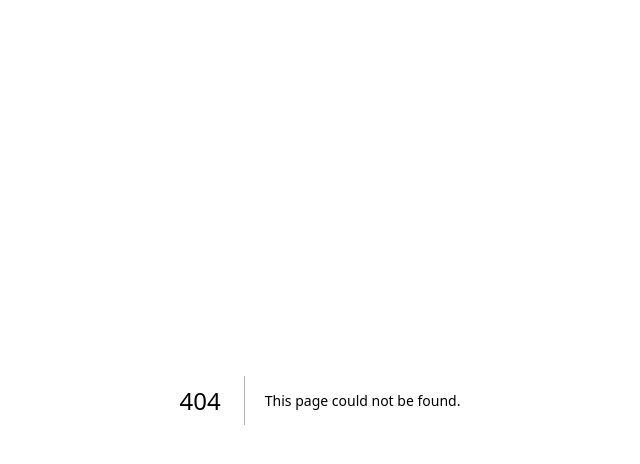
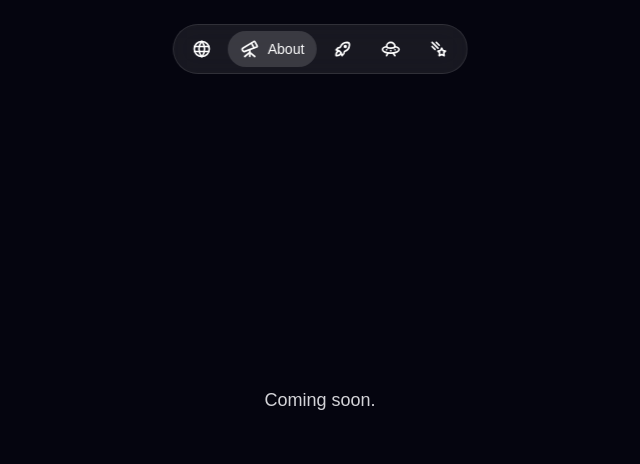
Before and after one commit to swapnil-dhanke/swapnildhanke.com, a Next.js app: page /about in a window 1280 px wide. Before the commit this address had no page. Shown: the top 464 px of the page, without its empty margins (320-960 px from the left). Built offline with nearby package versions, Linux system fonts and the light colour scheme.

Commit message:
Switch nav to @tabler/icons-react, add About page, fix backdrop-filter Safari prefix and compositing

```diff
--- a/package.json
+++ b/package.json
@@ -9,12 +9,12 @@
     "lint": "eslint"
   },
   "dependencies": {
+    "@tabler/icons-react": "^3.46.0",
     "@tsparticles/engine": "^3.9.1",
     "@tsparticles/react": "^3.0.0",
     "@tsparticles/slim": "^3.9.1",
     "@tsparticles/updater-twinkle": "^3.9.1",
     "framer-motion": "^13.2.0",
-    "lucide-react": "^1.40.0",
     "next": "16.3.4",
     "react": "19.2.8",
     "react-dom": "19.2.8",
--- /dev/null
+++ b/src/app/about/page.tsx
@@ -0,0 +1,7 @@
+export default function AboutPage() {
+  return (
+    <main className="flex min-h-screen w-full items-center justify-center bg-[#05050f] text-white">
+      <p className="text-lg text-zinc-300">Coming soon.</p>
+    </main>
+  );
+}
--- a/src/app/globals.css
+++ b/src/app/globals.css
@@ -45,3 +45,19 @@ html::-webkit-scrollbar {
     cursor: not-allowed !important;
   }
 }
+
+/*
+ * Tailwind's backdrop-blur-* utilities only emit the unprefixed
+ * `backdrop-filter` property, not `-webkit-backdrop-filter`. Chromium/Firefox
+ * apply the unprefixed version fine, but this keeps older/Safari engines that
+ * still need the prefix from silently losing the blur. Also promotes the
+ * nav to its own compositing layer so the browser can composite it
+ * independently instead of repainting on every frame the canvas behind it
+ * redraws (backdrop-filter over continuously-animating content is
+ * inherently costlier than over static content — this bounds that cost).
+ */
+.nav-glass {
+  -webkit-backdrop-filter: blur(12px);
+  will-change: transform;
+  transform: translateZ(0);
+}
--- a/src/components/Nav.tsx
+++ b/src/components/Nav.tsx
@@ -3,22 +3,27 @@
 import Link from "next/link";
 import { usePathname } from "next/navigation";
 import { AnimatePresence, motion } from "framer-motion";
-import { Globe, Rocket } from "lucide-react";
-import { CometIcon, UfoIcon } from "@/components/ui/icons";
+import { IconComet, IconRocket, IconTelescope, IconUfo, IconWorld } from "@tabler/icons-react";
 
 const NAV_ITEMS = [
-  { href: "/", label: "Home", Icon: Globe },
-  { href: "/projects", label: "Projects", Icon: Rocket },
-  { href: "/contact", label: "Contact", Icon: UfoIcon },
-  { href: "/blogs", label: "Blogs", Icon: CometIcon },
+  { href: "/", label: "Home", Icon: IconWorld },
+  { href: "/about", label: "About", Icon: IconTelescope },
+  { href: "/projects", label: "Projects", Icon: IconRocket },
+  { href: "/contact", label: "Contact", Icon: IconUfo },
+  { href: "/blogs", label: "Blogs", Icon: IconComet },
 ] as const;
+
+// Shared across renders instead of a fresh object literal each time — this
+// only animates `transform`/`opacity` (layout/layoutId compile to those, not
+// width/padding), so it's GPU-accelerated rather than triggering reflow.
+const PILL_SPRING = { type: "spring", stiffness: 400, damping: 32 } as const;
 
 export function Nav() {
   const pathname = usePathname();
 
   return (
     <nav className="fixed top-6 left-1/2 z-50 -translate-x-1/2">
-      <ul className="flex items-center gap-1 rounded-full border border-white/10 bg-white/5 p-1.5 backdrop-blur-md">
+      <ul className="nav-glass flex items-center gap-1 rounded-full border border-white/10 bg-white/8 p-1.5 backdrop-blur-md">
         {NAV_ITEMS.map(({ href, label, Icon }) => {
           const isActive = pathname === href;
 
@@ -28,16 +33,16 @@ export function Nav() {
                 <motion.span
                   layout
                   className="relative flex items-center gap-2 rounded-full px-3 py-2 text-white"
-                  transition={{ type: "spring", stiffness: 400, damping: 32 }}
+                  transition={PILL_SPRING}
                 >
                   {isActive && (
                     <motion.span
                       layoutId="nav-active-pill"
                       className="absolute inset-0 rounded-full bg-white/15"
-                      transition={{ type: "spring", stiffness: 400, damping: 32 }}
+                      transition={PILL_SPRING}
                     />
                   )}
-                  <Icon className="relative z-10 h-5 w-5 shrink-0" />
+                  <Icon className="relative z-10 h-5 w-5 shrink-0" stroke={2} />
                   <AnimatePresence initial={false}>
                     {isActive && (
                       <motion.span
--- a/src/components/ui/icons.tsx
+++ /dev/null
@@ -1,47 +0,0 @@
-import type { SVGProps } from "react";
-
-// lucide-react has no UFO or comet icon, so these are hand-drawn to match
-// its visual language (24x24, stroke-based, currentColor, round joins).
-type IconProps = SVGProps<SVGSVGElement>;
-
-export function UfoIcon({ className, ...props }: IconProps) {
-  return (
-    <svg
-      viewBox="0 0 24 24"
-      fill="none"
-      stroke="currentColor"
-      strokeWidth={2}
-      strokeLinecap="round"
-      strokeLinejoin="round"
-      className={className}
-      {...props}
-    >
-      <path d="M8.5 10C8.5 7.24 10.24 5 12 5s3.5 2.24 3.5 5" />
-      <ellipse cx="12" cy="12" rx="10" ry="3" />
-      <path d="M4.5 13.5c-.3 1.8.6 3.6 2.3 4.8M19.5 13.5c.3 1.8-.6 3.6-2.3 4.8" />
-      <circle cx="8" cy="12" r="0.6" fill="currentColor" stroke="none" />
-      <circle cx="12" cy="12.8" r="0.6" fill="currentColor" stroke="none" />
-      <circle cx="16" cy="12" r="0.6" fill="currentColor" stroke="none" />
-    </svg>
-  );
-}
-
-export function CometIcon({ className, ...props }: IconProps) {
-  return (
-    <svg
-      viewBox="0 0 24 24"
-      fill="none"
-      stroke="currentColor"
-      strokeWidth={2}
-      strokeLinecap="round"
-      strokeLinejoin="round"
-      className={className}
-      {...props}
-    >
-      <circle cx="17" cy="7" r="3" />
-      <path d="M14.7 9.3 4.5 19.5" />
-      <path d="M13 12 6.5 18.5" />
-      <path d="M15.7 14.7 9.5 20.5" />
-    </svg>
-  );
-}
```
Also changed, not shown: 1 other file (tests, documents, lock files or other folders).
